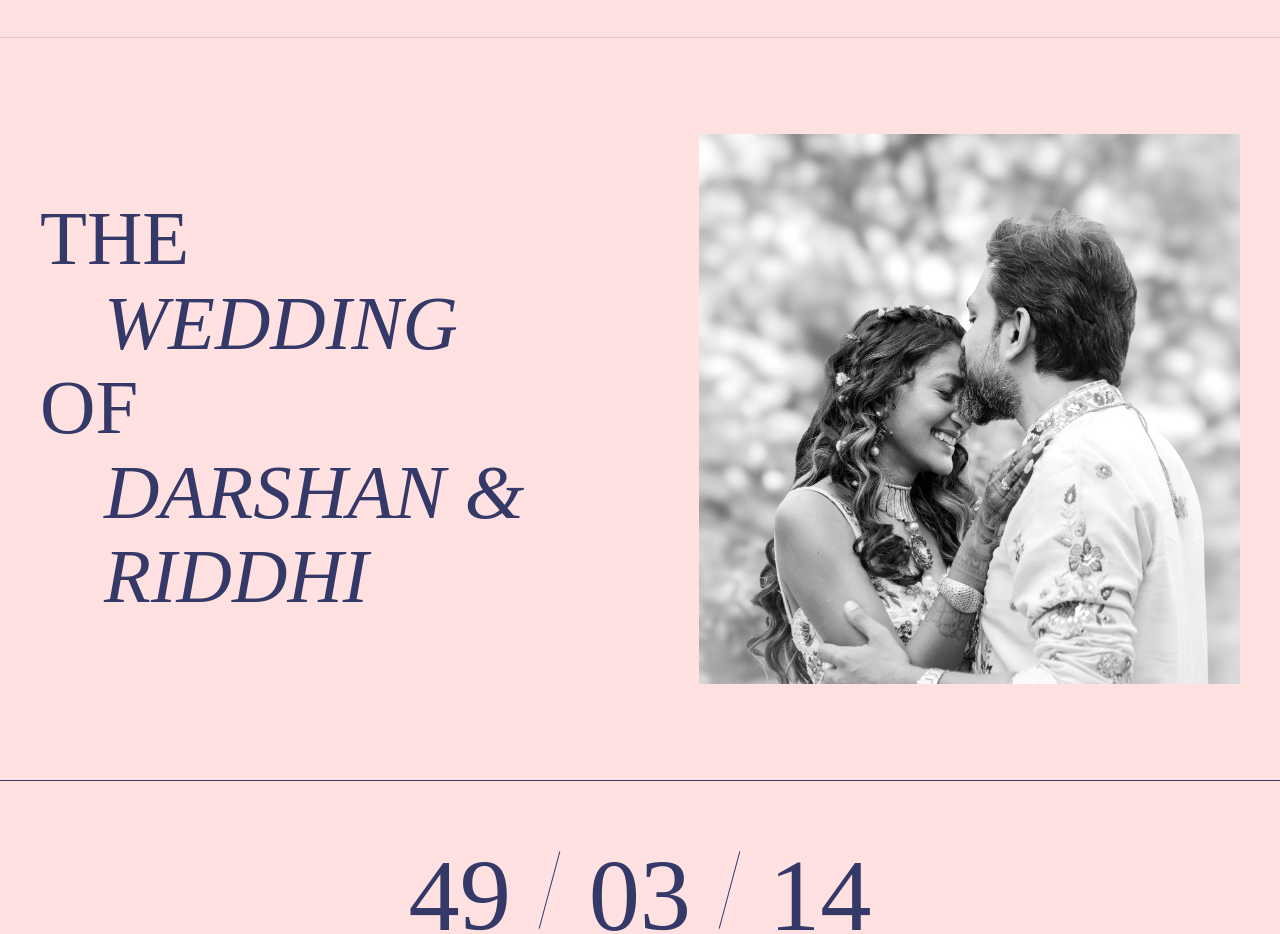
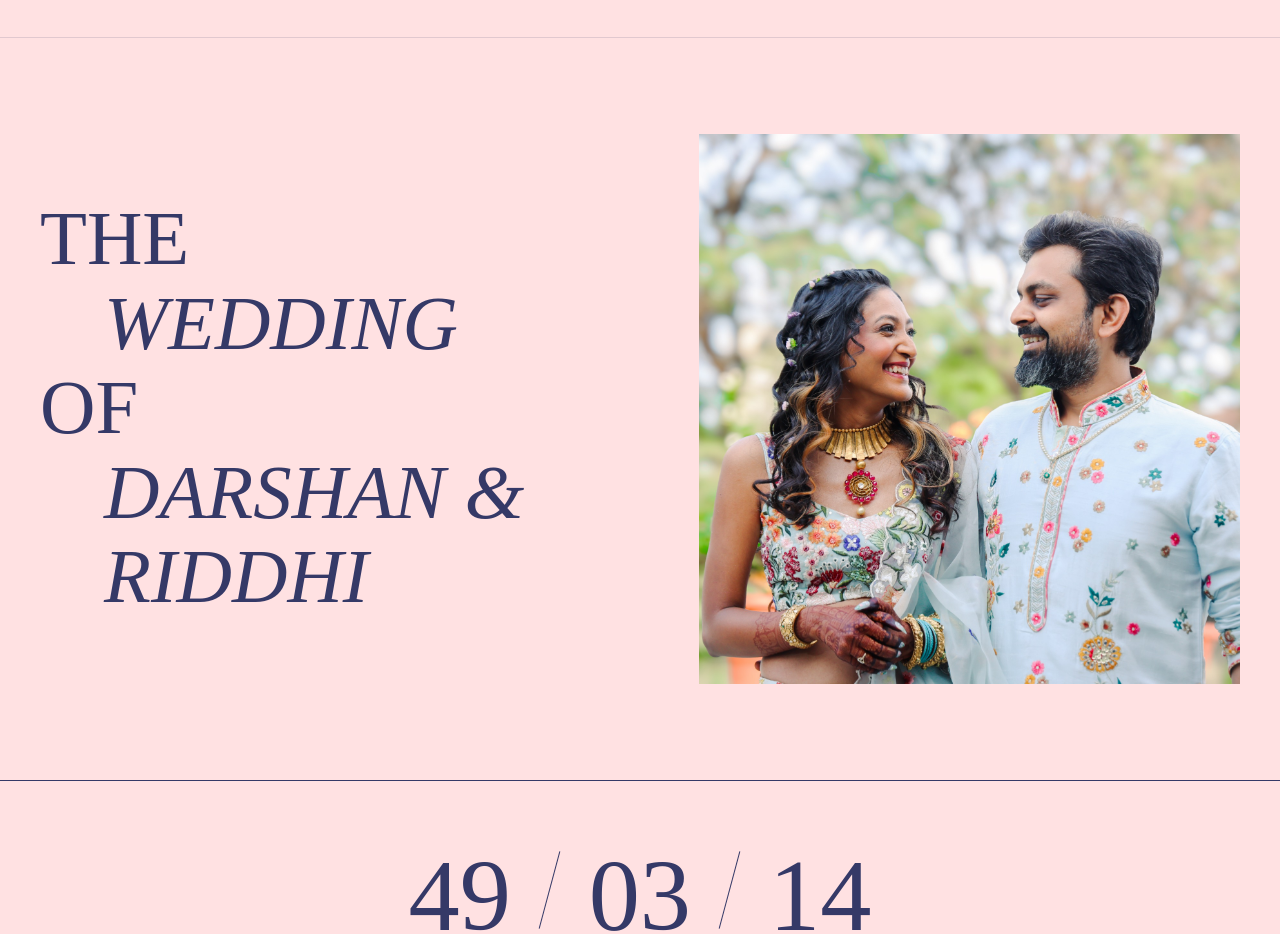
Before and after one commit to Darshanharia196/RSVP, a Next.js app: page / in a window 1280 px wide. Shown: the part 980-1914 px from the top of the page. Built offline with nearby package versions, Linux system fonts and the light colour scheme; a web font is replaced by a local one.

Commit message:
feat: Update hero image to thankyou.jpg and show in full color

```diff
--- a/src/app/landing.css
+++ b/src/app/landing.css
@@ -207,7 +207,6 @@
     width: 100%;
     height: 100%;
     object-fit: cover;
-    filter: grayscale(100%) contrast(1.05);
     display: block;
 }
 
--- a/src/app/page.js
+++ b/src/app/page.js
@@ -74,7 +74,7 @@ export default async function LandingPage() {
         </div>
         <div className="hero-image-col">
           <div className="hero-image-frame">
-            <img src="/hero.jpg" alt="Couple" className="hero-image" />
+            <img src="/thankyou.jpg" alt="Couple" className="hero-image" />
           </div>
         </div>
       </section>
```
